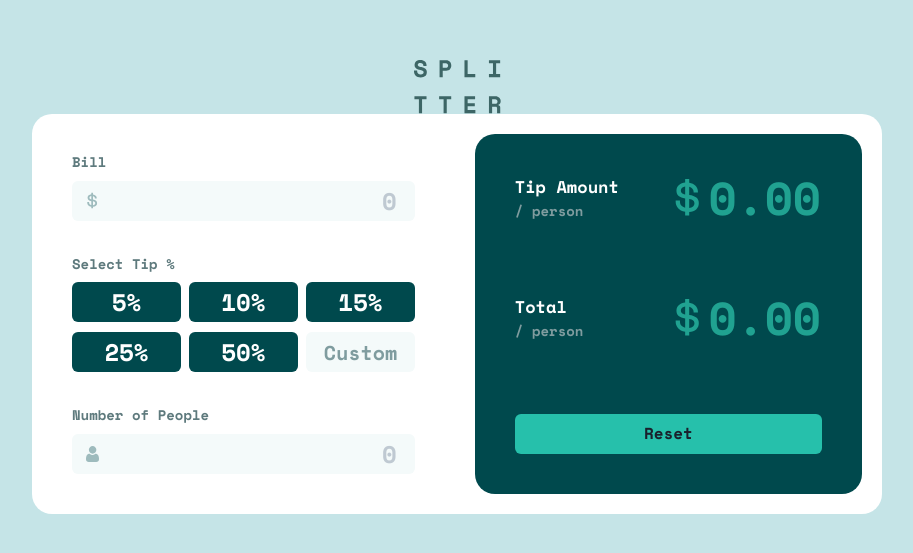
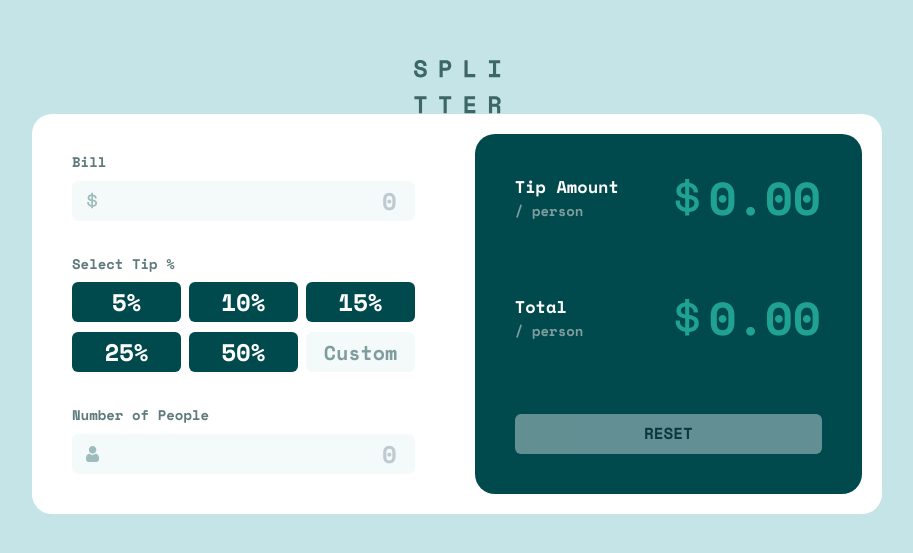
Before and after one commit to a-zajonc/tip-calculator-app, a React (Create React App) app: page / in a window 1280 px wide. Shown: the part 113-666 px from the top of the page, without its empty margins (183-1096 px from the left). Built offline with nearby package versions, Linux system fonts and the light colour scheme.

Commit message:
Add Reset Functionality and Completed Color

```diff
--- a/src/Components/ResetButton/index.js
+++ b/src/Components/ResetButton/index.js
@@ -1,5 +1,14 @@
 import { Button } from "@chakra-ui/react";
 
-export function ResetButton() {
-    return <Button fontFamily="Space Mono" bgColor="#26C0AB" width="100%">Reset</Button>
+export function ResetButton({bill, tipPercentage, peopleNumber}) {
+
+    const buttonIsActive = (bill || tipPercentage || peopleNumber ? false : true)
+
+    const completedColor = ( bill && tipPercentage && peopleNumber ?  "#20A291": "#f3f8fb")
+
+    return <Button fontFamily="Space Mono" bgColor={completedColor} width="100%" textTransform="uppercase" _hover={{bgColor:"#9ee7de"}}
+    isDisabled={buttonIsActive}
+    onClick={() => window.location.reload(false)}>
+        Reset
+        </Button>
 }
--- a/src/Components/index.js
+++ b/src/Components/index.js
@@ -27,7 +27,7 @@ export function SplitterComponent() {
 <Box bgColor="#00494D" width="50%" m="20px" borderRadius="20px" p="40px" display="flex" flexDirection="column" justifyContent="space-between">
 <TipAmount total={totalTip} bill={bill} tipPercentage={tipPercentage}/>
 <TotalAmount total={totalResult}/>
-<ResetButton/>
+<ResetButton  bill={bill} tipPercentage={tipPercentage} peopleNumber={peopleNumber}/>
 </Box>
     </Box>
 }
```
